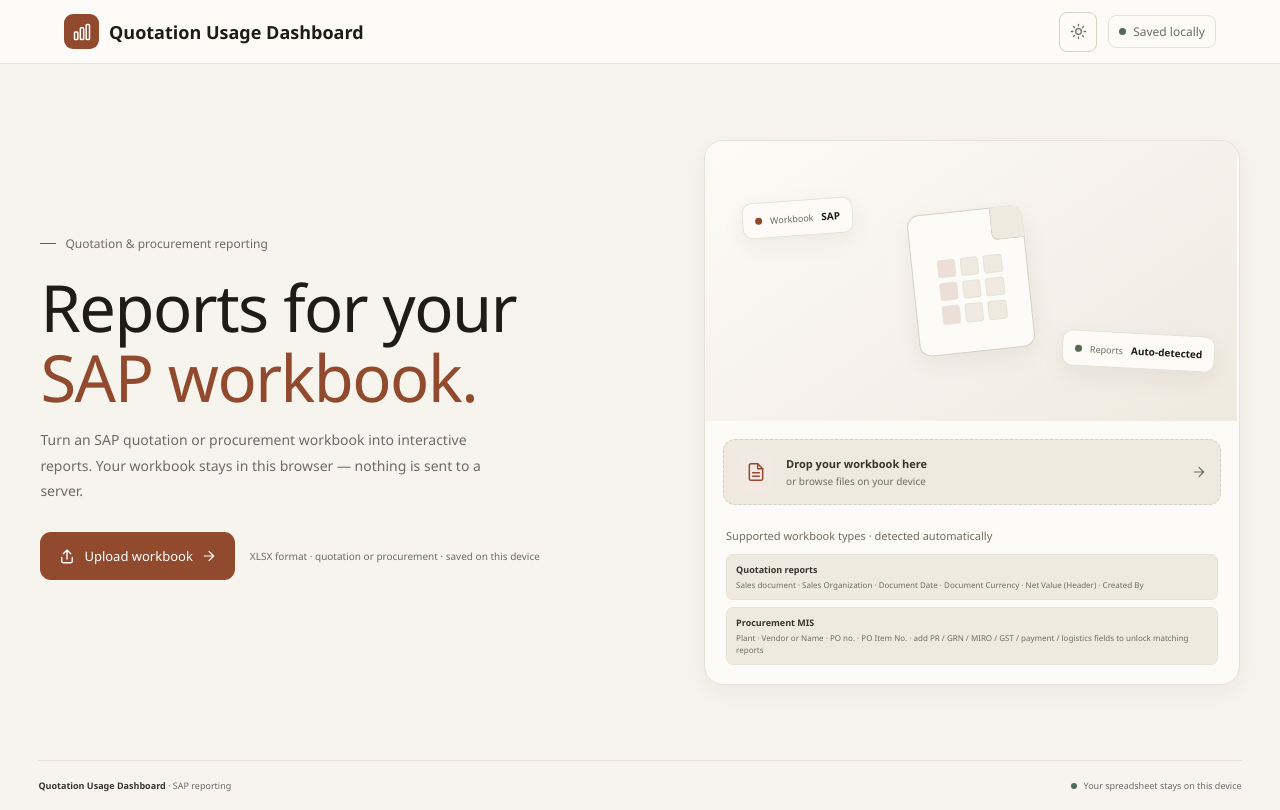
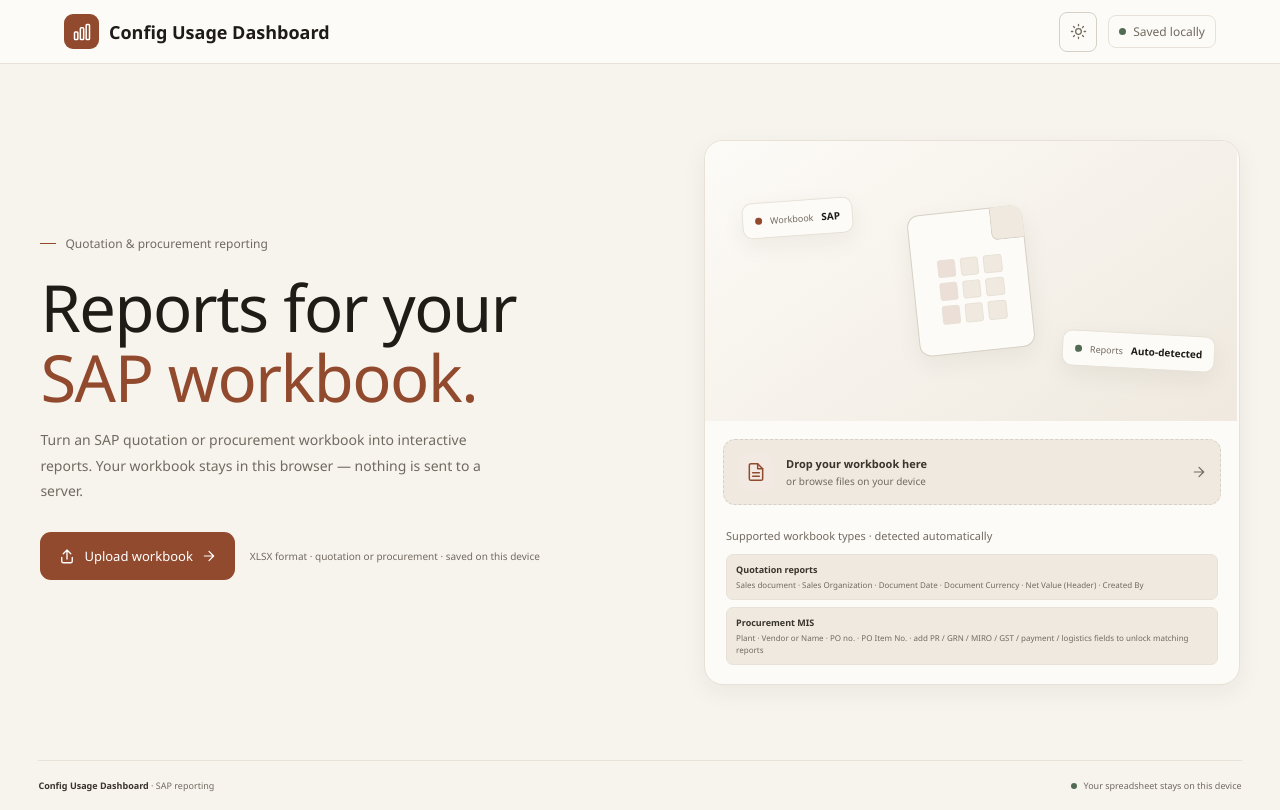
Before and after one commit to Gauravbhati2099/QReporterApp, a React (Vite) app: page / in a window 1280 px wide. Built offline with nearby package versions, Linux system fonts and the light colour scheme.

Commit message:
fix: update title references from "Quotation Usage Dashboard" to "Config Usage Dashboard"

```diff
--- a/src/App.jsx
+++ b/src/App.jsx
@@ -1063,9 +1063,9 @@ function AppShell() {
     <div className={`app-shell theme-${theme}${isPresenting ? ' is-presenting' : ''}`}>
       <header className="topbar">
         <div className="topbar-left">
-          <a className="brand" href="#" aria-label="Quotation Usage Dashboard home">
+          <a className="brand" href="#" aria-label="Config Usage Dashboard home">
             <span className="brand-mark"><Icon name="chart" size={20} /></span>
-            <span className="brand-name">Quotation Usage Dashboard</span>
+            <span className="brand-name">Config Usage Dashboard</span>
           </a>
           {(rows.length > 0 || datasetType === 'procurement') && (
             <nav aria-label="Main pages" className="topbar-nav">
@@ -1325,7 +1325,7 @@ function AppShell() {
                 </div>
                 <h1>
                   {groupBy === 'usage'
-                    ? 'Quotation Usage Dashboard'
+                    ? 'Config Usage Dashboard'
                     : groupBy === 'currency'
                       ? 'Currency breakdown'
                       : 'Quotation overview'}
@@ -1892,7 +1892,7 @@ function AppShell() {
         )}
 
         <footer className="app-footer">
-          <span><b>Quotation Usage Dashboard</b> · SAP reporting</span>
+          <span><b>Config Usage Dashboard</b> · SAP reporting</span>
           <span><i /> Your spreadsheet stays on this device</span>
         </footer>
       </main>
```
